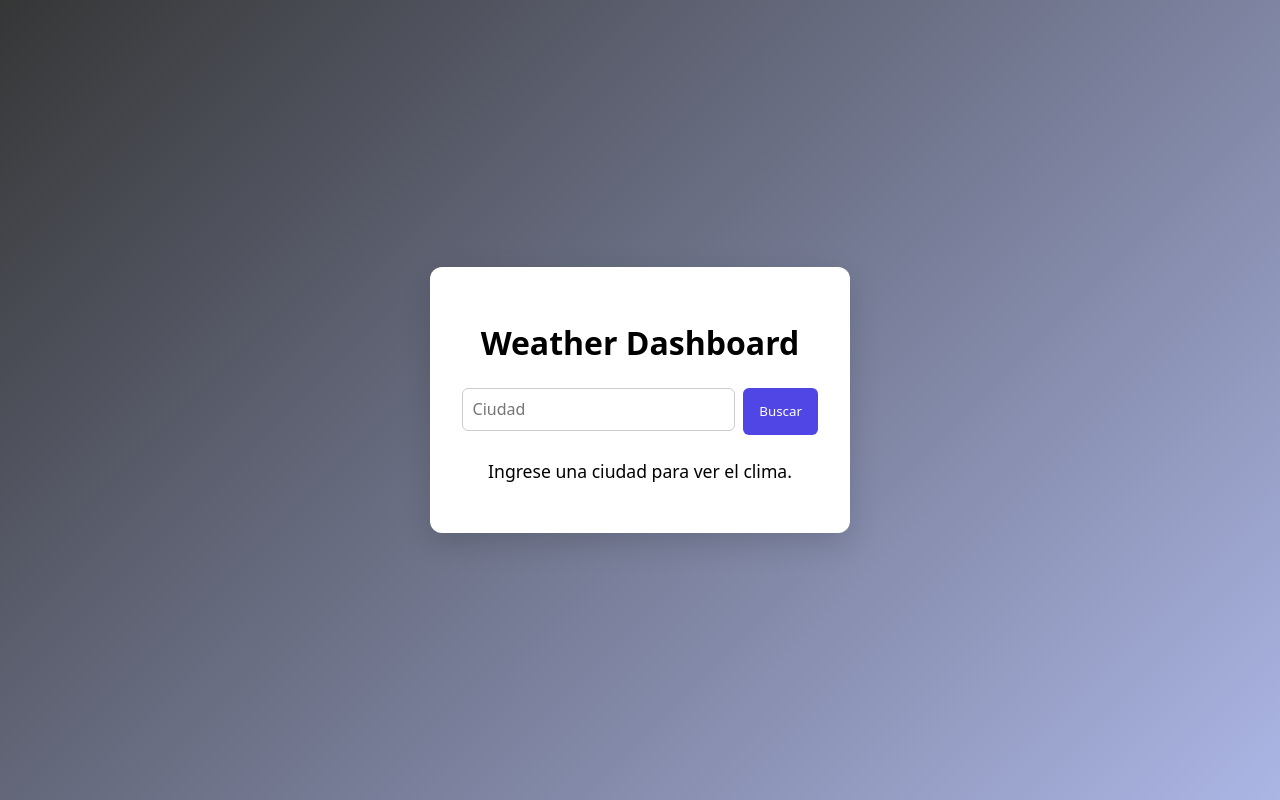
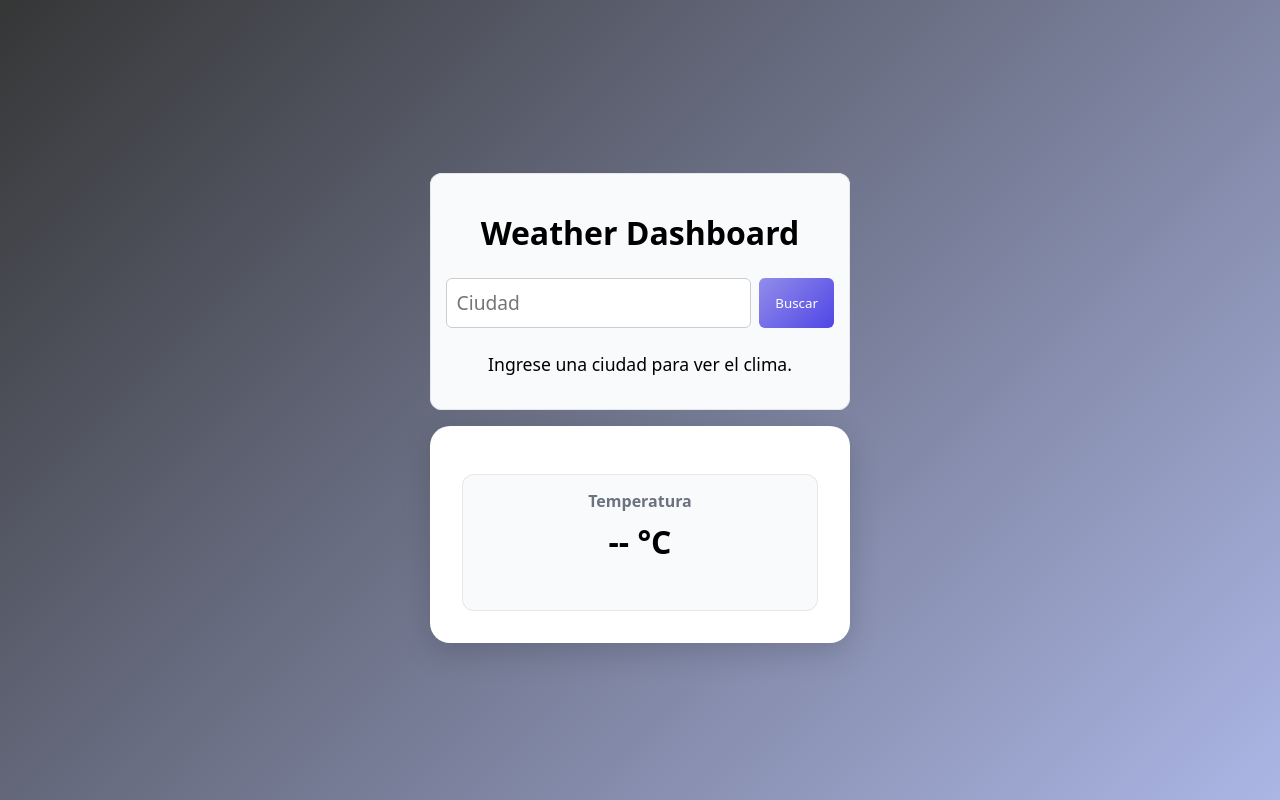
Before and after one commit to camilokurk/weather-dashboard, a Flask app: page / in a window 1280 px wide. Run offline with Flask 3, Linux system fonts and the light colour scheme.

Commit message:
Primer widget, no funcional

```diff
--- a/static/style.css
+++ b/static/style.css
@@ -13,13 +13,20 @@ body {
 }
 
 .app {
-    background: white;
-    padding: 2rem;
-    border-radius: 12px;
+    display: flex;
+    flex-direction: column;
     width: 100%;
     max-width: 420px;
-    box-shadow: 0 10px 30px rgba(0, 0, 0, 0.15);
     text-align: center;
+    gap: 1rem;
+}
+
+.select-city {
+    background: #f9fafb;
+    border-radius: 12px;
+    padding: 1rem;
+    margin-top: 1rem;
+    box-shadow: inset 0 0 0 1px #e5e7eb;
 }
 
 h1 {
@@ -30,6 +37,8 @@ h1 {
     display: flex;
     gap: 0.5rem;
     margin-bottom: 1.5rem;
+
+
 }
 
 .search input {
@@ -37,16 +46,18 @@ h1 {
     padding: 0.6rem;
     border-radius: 6px;
     border: 1px solid #ccc;
-    font-size: 1rem;
+    font-size: 1.2rem;
+    min-height: 50px;
 }
 
 .search button {
     padding: 0.6rem 1rem;
     border-radius: 6px;
     border: none;
-    background: #4f46e5;
+    background: linear-gradient(135deg, #928deb, #4f46e5);
     color: white;
     cursor: pointer;
+    min-height: 40px;
 }
 
 .search button:hover {
@@ -68,7 +79,7 @@ h1 {
 }
 
 .suggestions {
-    background: white;
+    background: linear-gradient(135deg, #cccccc, #acb6e5);
     border-radius: 6px;
     margin-top: 0.25rem;
     box-shadow: 0 5px 15px rgba(0,0,0,0.1);
@@ -94,3 +105,35 @@ h1 {
 .input-wrapper.active .suggestions {
     max-height: 200px;
 }
+
+.temperature {
+    display: flex;
+    flex-direction: column;
+    background: white;
+    padding: 2rem;
+    border-radius: 20px;
+    width: 100%;
+    max-width: 420px;
+    box-shadow: 0 10px 30px rgba(0, 0, 0, 0.15);
+    text-align: center;
+}
+
+.widget {
+    background: #f9fafb;
+    border-radius: 12px;
+    padding: 1rem;
+    margin-top: 1rem;
+    box-shadow: inset 0 0 0 1px #e5e7eb;
+}
+
+.widget h2 {
+    margin: 0;
+    font-size: 1rem;
+    color: #6b7280;
+}
+
+.widget .value {
+    margin-top: 0.5rem;
+    font-size: 2rem;
+    font-weight: bold;
+}
--- a/templates/index.html
+++ b/templates/index.html
@@ -7,6 +7,8 @@
 </head>
 <body>
     <div class="app">
+
+        <div class="select-city">
             <h1>Weather Dashboard</h1>
 
             <div class="search">
@@ -21,6 +23,19 @@
                 Ingrese una ciudad para ver el clima.
             </p>
         </div>
+
+        <div class="temperature">
+
+            <div class="widget">
+                <h2>Temperatura</h2>
+                <p class="value">-- °C</p>
+            </div>
+
+        </div>
+
+    </div>
+
+
 
     <script>
         const button = document.getElementById("load-weather");
@@ -40,7 +55,7 @@
                     }
 
                     const temp = data.current_weather.temperature;
-                    tempText.textContent = `Temperatura en ${city}: ${temp} °C`;
+                    tempText.textContent = `${city}: ${temp} °C`;
                 })
                 .catch(error => {
                     console.error(error);
@@ -87,7 +102,7 @@
                 });
         });
 
-// ocultar al presionar Enter
+
 cityInput.addEventListener("keydown", (event) => {
     if (event.key === "Enter") {
         button.click();
@@ -96,9 +111,9 @@ cityInput.addEventListener("keydown", (event) => {
     }
 });
 
-// ocultar al perder foco
+
 cityInput.addEventListener("blur", () => {
-    setTimeout(() => { // timeout para que el click en la sugerencia funcione
+    setTimeout(() => {
         suggestionsBox.innerHTML = "";
         inputWrapper.classList.remove("active");
     }, 100);
```
Lines whose indentation alone changed are shown as unchanged.
